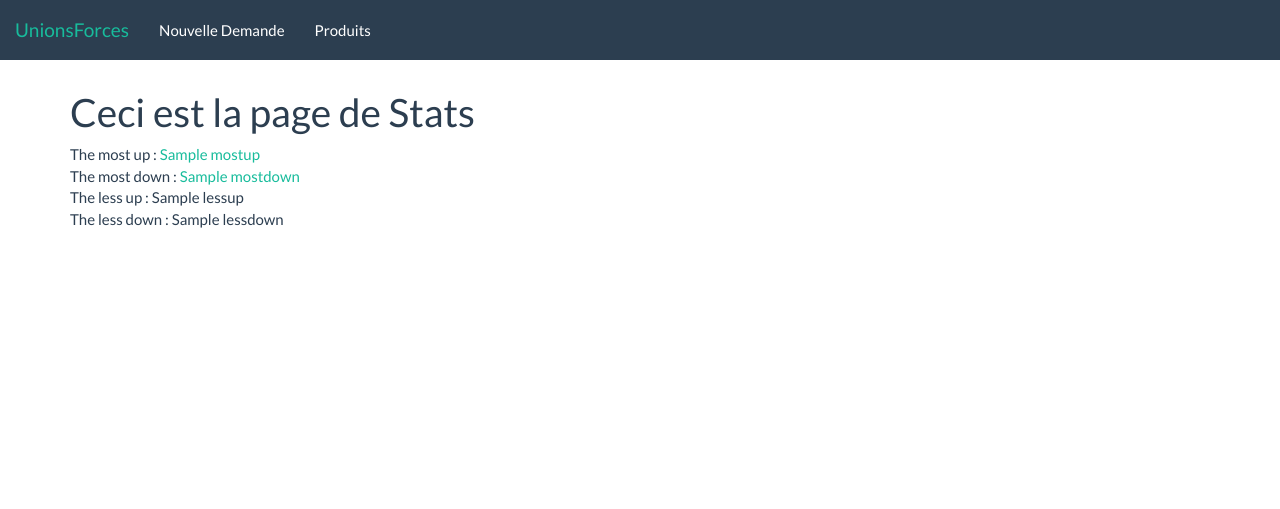
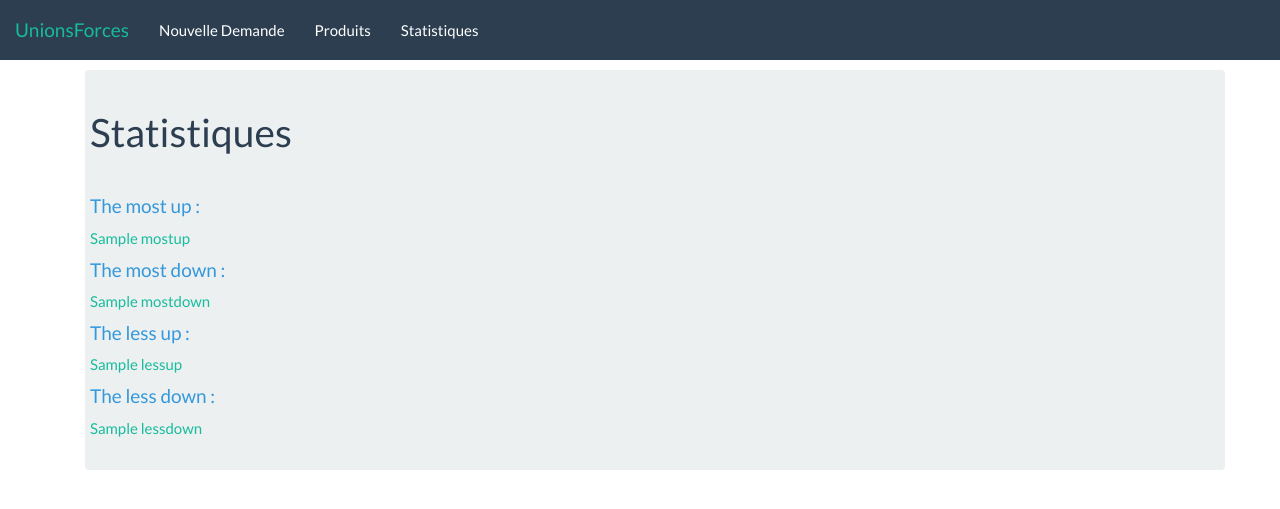
Before and after one commit to anaelChardan/IUT-EVENT-unionFaitLaForceNuitInfo, a PHP site: template App/Views/Product/Stats.html.twig in a window 1280 px wide. Shown: the top 509 px of the page. Run offline with PHP 8.4, Linux system fonts and the light colour scheme; the template is opened without the code that fills it: most values are stand-ins (such as "Sample title", 1, 10 or a date in 2020); some libraries are stand-ins or nearby versions.

Commit message:
statistiques

```diff
--- a/App/Controllers/RequestController.php
+++ b/App/Controllers/RequestController.php
@@ -42,7 +42,12 @@ class RequestController extends Controller{
         $query = "INSERT INTO brigademt_Product_Request (product_id,request_id) VALUES(:pid,:rid)";
         $this->app->db->success($query,['pid'=>$this->request->product_id,'rid'=>$this->request->id]);
         return $this->redirect('Request','request',['id'=>$this->request->id]);
+    }
 
+    public function getDelete(){
+        $query = "DELETE FROM brigademt_Product_Request WHERE product_id=:id";
+        $this->app->db->success($query,['id'=>$this->product_id]);
+        return $this->redirect('Request','request',['id'=>$this->request->id]);
     }
 
     public function getDelete() {
--- a/App/Views/Product/Stats.html.twig
+++ b/App/Views/Product/Stats.html.twig
@@ -1,15 +1,23 @@
 {% extends "base.html.twig" %}
-
 {% block content %}
-
-    <h1>Ceci est la page de Stats</h1>
-    The most up :
-<a href="{{ path('Home', 'product', {id:  mostup.id}) }}">{{ mostup.name }}</a> <br>
-    The most down :
-    <a href="{{ path('Home', 'product', {id:  mostdown.id}) }}">{{ mostdown.name }}</a> <br>
-    The less up :
-    {{ lessup.name }}<br>
-    The less down :
-    {{ lessdown.name }} <br>
-
+    <!-- CONTAINER START-->
+    <div class="container">
+        <div class="well">
+            <div class="row">
+                <h1>Statistiques</h1>
+                <br>
+                <p>
+                    <h4 class="text-info">The most up :</h4>
+                    <a href="{{ path('Product', 'product', {id:  mostup.id}) }}">{{ mostup.name }}</a> <br>
+                    <h4 class="text-info">The most down :</h4>
+                    <a href="{{ path('Product', 'product', {id:  mostdown.id}) }}">{{ mostdown.name }}</a> <br>
+                    <h4 class="text-info">The less up :</h4>
+                    <a href="{{ path('Product', 'product', {id:  lessup.id}) }}">{{ lessup.name }}</a> <br>
+                    <h4 class="text-info">The less down :</h4>
+                    <a href="{{ path('Product', 'product', {id:  lessdown.id}) }}">{{ lessdown.name }}</a> <br>
+                </p>
+            </div>
+        </div>
+    </div>
+    <!-- CONTAINER END -->
 {% endblock %}
--- a/App/Views/base.html.twig
+++ b/App/Views/base.html.twig
@@ -42,6 +42,7 @@
             <ul class="nav navbar-nav">
                 <li><a href="{{ path('Request', 'index') }}">Nouvelle Demande</a></li>
                 <li><a href="{{ path('Product', 'index') }}">Produits</a></li>
+                <li><a href="{{ path('Product','stats') }}">Statistiques</a></li>
             </ul>
         </div><!-- /.navbar-collapse -->
     </div><!-- /.container-fluid -->
```
